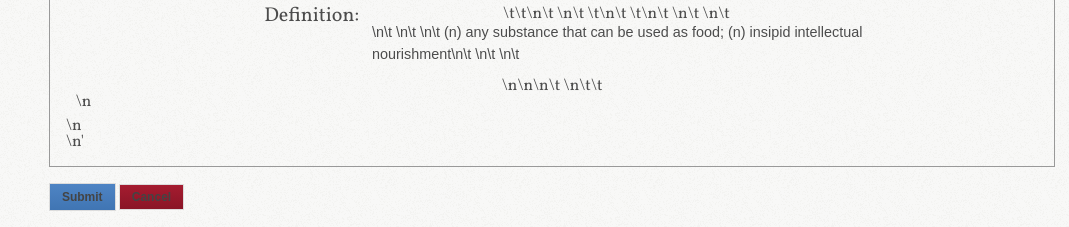
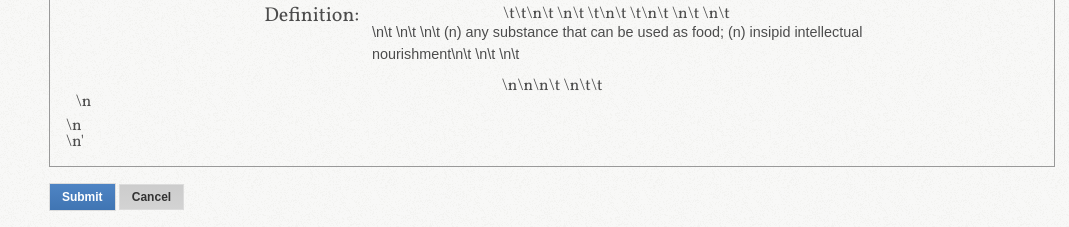
Before and after one commit to Harvard-ATG/HarvardCards, a Django app: page /collection/create in a window 1280 px wide. Shown: the part 701-928 px from the top of the page, without its empty margins (211-1280 px from the left). Run offline with Django 3.2, Linux system fonts and the light colour scheme; the visitor is signed in with stand-in values (Sample User, id 1); data comes from the database, SQL or seed files in the repository; data that the repository does not hold is empty; parts of the project's set-up code (start-up, migrations or seed data) failed here and were passed over; some libraries are stand-ins or nearby versions.

Commit message:
changed button/text colors to be more readable

```diff
--- a/harvardcards/static/css/styles.css
+++ b/harvardcards/static/css/styles.css
@@ -1463,16 +1463,27 @@
 	}
 
 .saveBtn{
+	color: #FFF;
 	background: #4E84C4;
 	background-image: -webkit-gradient(linear, 0% 0%, 0% 100%, from(#4E84C4), to(#4075b3));
 	background-image: -webkit-linear-gradient(top, #4E84C4, #4075b3);
 	background-image:    -moz-linear-gradient(top, #4E84C4, #4075b3);
 	background-image:     -ms-linear-gradient(top, #4E84C4, #4075b3);
 	background-image:      -o-linear-gradient(top, #4E84C4, #4075b3);
-
 }
 
 .cancelBtn{
+	color: #333;
+	background: #CCC;
+	background-image: -webkit-gradient(linear, 0% 0%, 0% 100%, from(#CCC), to(#D3D3D3));
+	background-image: -webkit-linear-gradient(top, #CCC, #D3D3D3);
+	background-image:    -moz-linear-gradient(top, #CCC, #D3D3D3);
+	background-image:     -ms-linear-gradient(top, #CCC, #D3D3D3);
+	background-image:      -o-linear-gradient(top, #CCC, #D3D3D3);
+}
+
+.deleteBtn{
+	color: #FFF;
 	background: #A51C30;
 	background-image: -webkit-gradient(linear, 0% 0%, 0% 100%, from(#A51C30), to(#8a1526));
 	background-image: -webkit-linear-gradient(top, #A51C30, #8a1526);
```
